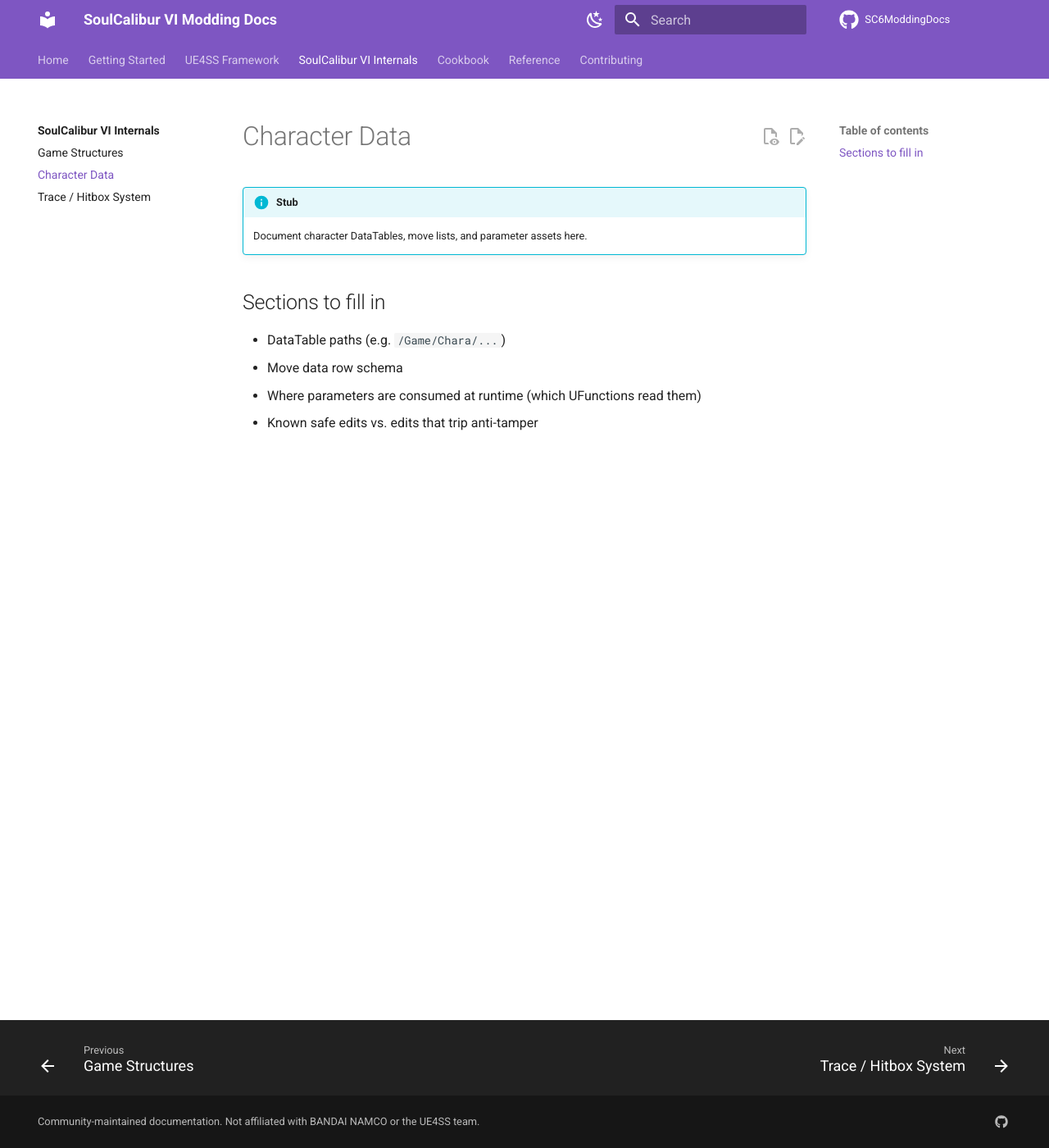
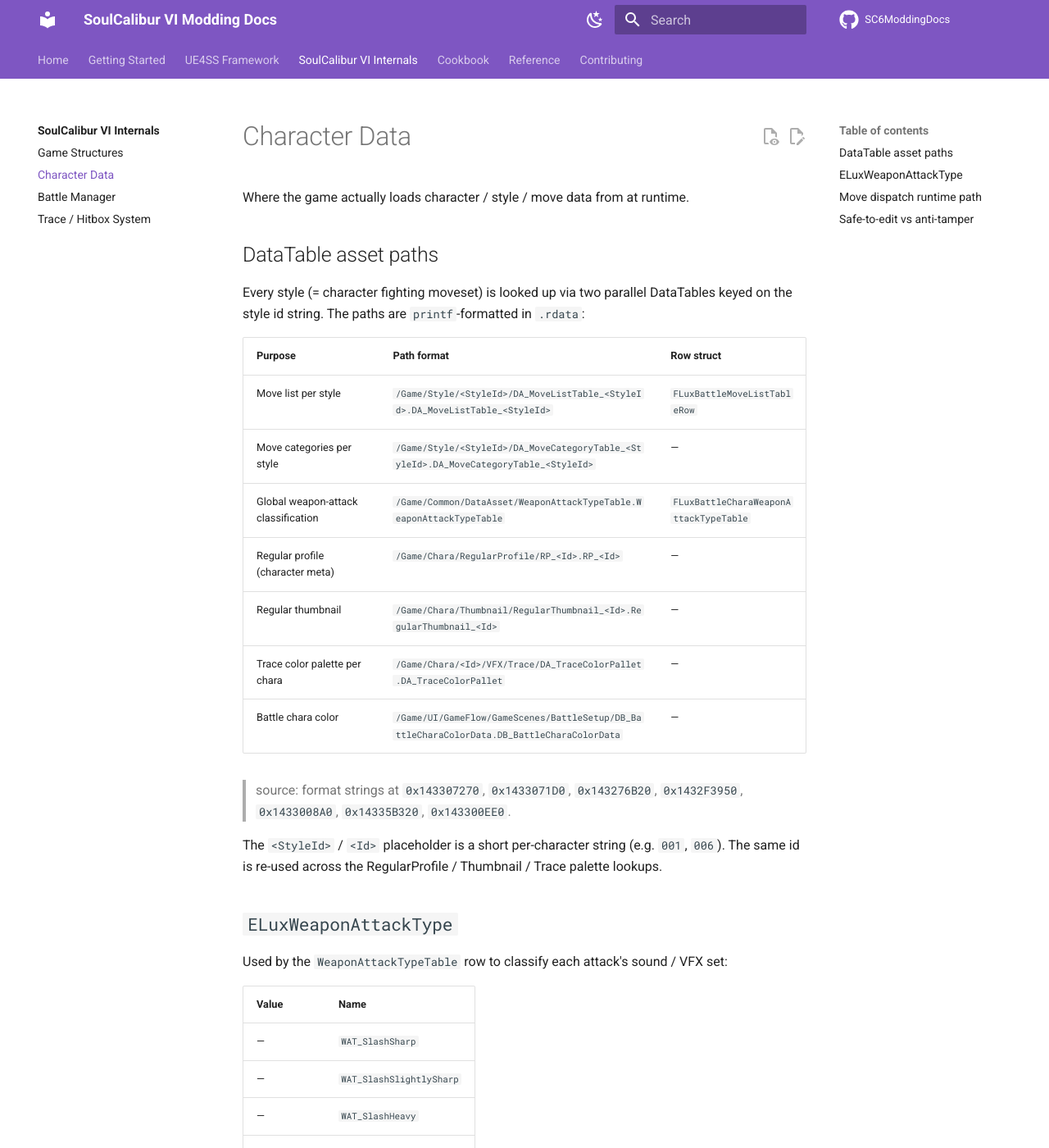
Before and after one commit to FottenSC/SC6ModdingDocs, an MkDocs documentation site: the page built from docs/sc6/character-data.md, in a window 1280 px wide and 1400 px high. Shown: the whole window at 82% size. Built offline with MkDocs 1.6.1 and Material for MkDocs 9.7.7, drawn with Linux system fonts in a browser that asks for light colours; comment, search, counter and statistics services are not loaded; some of the changed text lies outside the part shown.

Commit message:
Document BattleManager, DataTable config tree, move dispatch
- New battle-manager.md: ALuxBattleManager layout, UFunction map
  (PlayMove/StopMove/ChangeBattleLife/Rounds/Time/PlayerSetting),
  per-frame Update_Impl walkthrough, and the Lux DataTable path-tree
  config system (27k+ xref helper API).
- Fill in character-data.md stub with confirmed /Game/Style and
  /Game/Chara DataTable paths, ELuxWeaponAttackType values, and the
  runtime move-dispatch walk.
- structures.md: add ALuxBattleManager offset table.
- trace-system.md: add ELuxTraceKindId enum (elemental / particle /
  ultimate variants).
- Wire battle-manager.md into nav (mkdocs.yml + sc6/index.md).

````diff
--- a/docs/sc6/character-data.md
+++ b/docs/sc6/character-data.md
@@ -1,11 +1,69 @@
 # Character Data
 
-!!! info "Stub"
-    Document character DataTables, move lists, and parameter assets here.
+Where the game actually loads character / style / move data from at runtime.
 
-## Sections to fill in
+## DataTable asset paths
 
-- DataTable paths (e.g. `/Game/Chara/...`)
-- Move data row schema
-- Where parameters are consumed at runtime (which UFunctions read them)
-- Known safe edits vs. edits that trip anti-tamper
+Every style (= character fighting moveset) is looked up via two parallel DataTables
+keyed on the style id string. The paths are `printf`-formatted in `.rdata`:
+
+| Purpose | Path format | Row struct |
+|---|---|---|
+| Move list per style | `/Game/Style/<StyleId>/DA_MoveListTable_<StyleId>.DA_MoveListTable_<StyleId>` | `FLuxBattleMoveListTableRow` |
+| Move categories per style | `/Game/Style/<StyleId>/DA_MoveCategoryTable_<StyleId>.DA_MoveCategoryTable_<StyleId>` | — |
+| Global weapon-attack classification | `/Game/Common/DataAsset/WeaponAttackTypeTable.WeaponAttackTypeTable` | `FLuxBattleCharaWeaponAttackTypeTable` |
+| Regular profile (character meta) | `/Game/Chara/RegularProfile/RP_<Id>.RP_<Id>` | — |
+| Regular thumbnail | `/Game/Chara/Thumbnail/RegularThumbnail_<Id>.RegularThumbnail_<Id>` | — |
+| Trace color palette per chara | `/Game/Chara/<Id>/VFX/Trace/DA_TraceColorPallet.DA_TraceColorPallet` | — |
+| Battle chara color | `/Game/UI/GameFlow/GameScenes/BattleSetup/DB_BattleCharaColorData.DB_BattleCharaColorData` | — |
+
+> source: format strings at `0x143307270`, `0x1433071D0`, `0x143276B20`, `0x1432F3950`,
+> `0x1433008A0`, `0x14335B320`, `0x143300EE0`.
+
+The `<StyleId>` / `<Id>` placeholder is a short per-character string (e.g. `001`,
+`006`). The same id is re-used across the RegularProfile / Thumbnail / Trace
+palette lookups.
+
+## `ELuxWeaponAttackType`
+
+Used by the `WeaponAttackTypeTable` row to classify each attack's sound / VFX set:
+
+| Value | Name |
+|---|---|
+| — | `WAT_SlashSharp` |
+| — | `WAT_SlashSlightlySharp` |
+| — | `WAT_SlashHeavy` |
+| — | `WAT_SlightlySmash` |
+| — | `WAT_Smash` |
+
+(Numeric ordering not confirmed — strings live at `0x143273658`–`0x143273B28`.)
+
+## Move dispatch runtime path
+
+`ALuxBattleManager::PlayMove(PlayerIndex, MoveTableIndex, MoveIndex)` walks:
+
+```text
+chara    = BM.PlayerCharas[PlayerIndex]
+table    = chara.MoveTables[MoveTableIndex]          // FMoveTable, 0x10 bytes
+entry    = table[MoveIndex]                          // MoveEntry, 0x18 bytes
+def      = entry.def                                 // -> FMoveDef*
+PlayMoveDirect(BM, PlayerIndex, def)                 // queues on MoveCommandPlayer
+```
+
+The `MoveEntry` indexing inside a `FMoveTable` starts at `+0x8` of the entry's
+backing struct (that's where `def` sits). See
+[Battle Manager & DataTable Config Tree](battle-manager.md) for full details.
+
+## Safe-to-edit vs anti-tamper
+
+!!! warning "Not yet reversed"
+    No anti-tamper gates have been confirmed on any of the above DataTables, but
+    they are loaded at startup from cooked pak chunks — so **editing them on disk
+    requires a pak-injection workflow**, not UE4SS `HookProperty`. Runtime edits
+    via `BattleManager.ConfigTable` (at `+0x50`) are always safe: they're live
+    config, not pak content.
+
+    The `PlayerParam.Gauge.LifeInit` / `LifeMax` write path (see
+    `ChangeBattleLife_Impl`) is explicitly exposed as a UFunction. If you need
+    per-player life scaling for a mod, prefer that over patching the
+    `WeaponAttackTypeTable`.
--- a/mkdocs.yml
+++ b/mkdocs.yml
@@ -99,6 +99,7 @@ nav:
       - sc6/index.md
       - Game Structures: sc6/structures.md
       - Character Data: sc6/character-data.md
+      - Battle Manager: sc6/battle-manager.md
       - Trace / Hitbox System: sc6/trace-system.md
   - Cookbook:
       - cookbook/index.md
````
Also changed, not shown: docs/sc6/battle-manager.md (added, +164 -0 lines), docs/sc6/index.md (+1 -0 lines), docs/sc6/structures.md (+34 -0 lines), docs/sc6/trace-system.md (+19 -0 lines).
